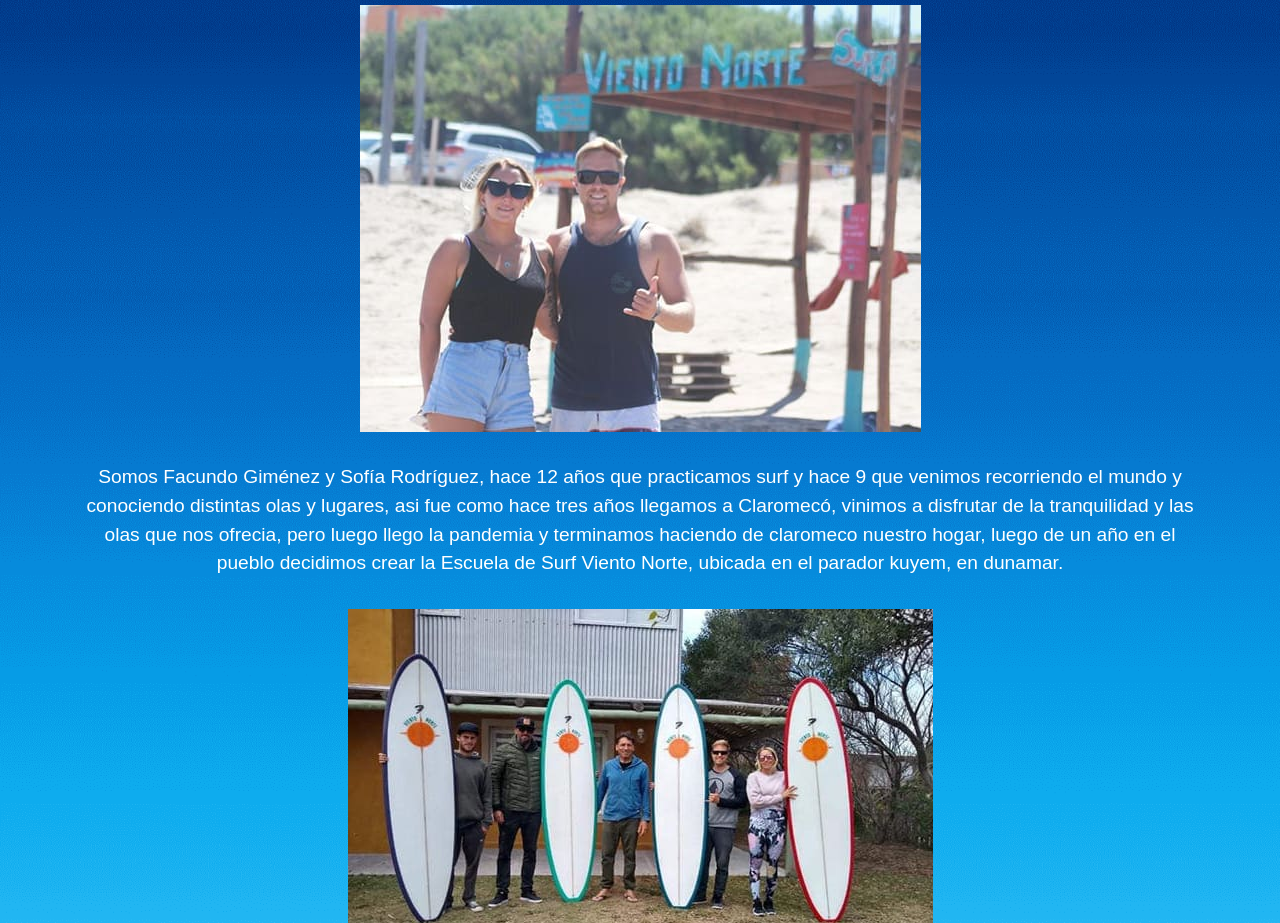
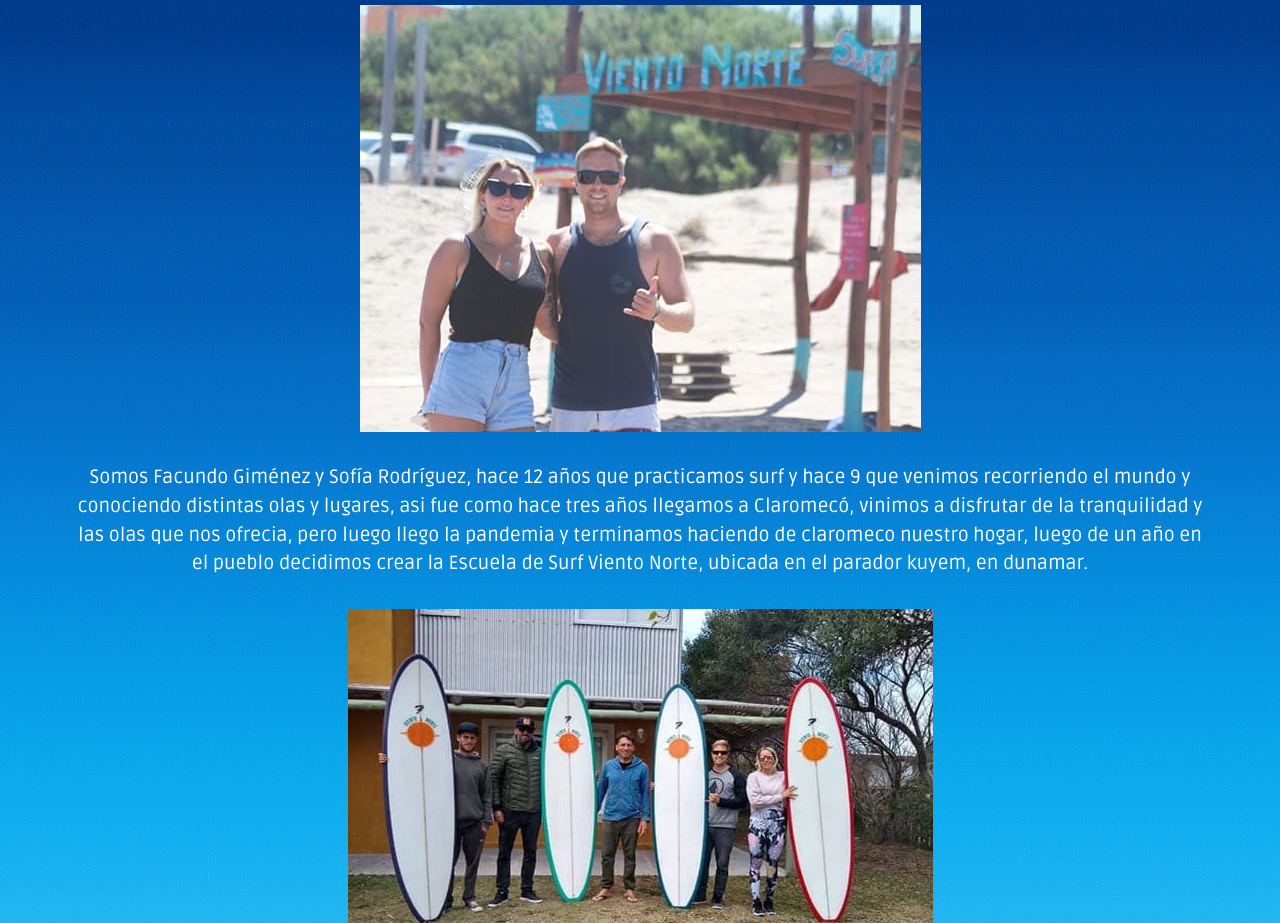
Before and after one commit to Lucas-Epherra/EscuelaDeSurf-Epherra, a plain HTML site: page secciones/nosotros.html in a window 1280 px wide. Shown: the part 295-1218 px from the top of the page. Drawn offline with nearby package versions, Linux system fonts and the light colour scheme.

Commit message:
se agrego un import de font family

```diff
--- a/css/style.css
+++ b/css/style.css
@@ -1,10 +1,11 @@
+@import url("https://fonts.googleapis.com/css2?family=Ruda:wght@400;600;800;900&display=swap");
 * {
   padding: 0;
   margin: 0;
   text-decoration: none;
   box-sizing: border-box;
   list-style-type: none;
-  /* font family / fuente */ }
+  font-family: 'Ruda', sans-serif; }
   * a {
     color: black; }
 
@@ -169,8 +170,7 @@
     margin: 15px;
     padding: 1rem;
     color: white;
-    font-size: larger;
-    font-family: Arial, Helvetica, sans-serif; }
+    font-size: larger; }
 
 .bg-personalizado {
   padding: 2rem; }
--- a/scss/layouts/_nosotros.scss
+++ b/scss/layouts/_nosotros.scss
@@ -10,7 +10,6 @@
             padding: 1rem;
             color:$btn-letter;
             font-size: larger;
-            font-family: Arial, Helvetica, sans-serif;
         }
     }
 }
--- a/scss/main.scss
+++ b/scss/main.scss
@@ -4,13 +4,14 @@
     text-decoration: none;
     box-sizing: border-box;
     list-style-type: none;
-/* font family / fuente */
-
+    font-family: 'Ruda', sans-serif;
     a {
     color: black;
 }
 
 }
+/////////// Import Fuente //////////
+@import './variables/fonts';
 
 ////////// Imports Variables //////////
 
--- /dev/null
+++ b/scss/variables/_fonts.scss
@@ -0,0 +1 @@
+@import url('https://fonts.googleapis.com/css2?family=Ruda:wght@400;600;800;900&display=swap');
```
